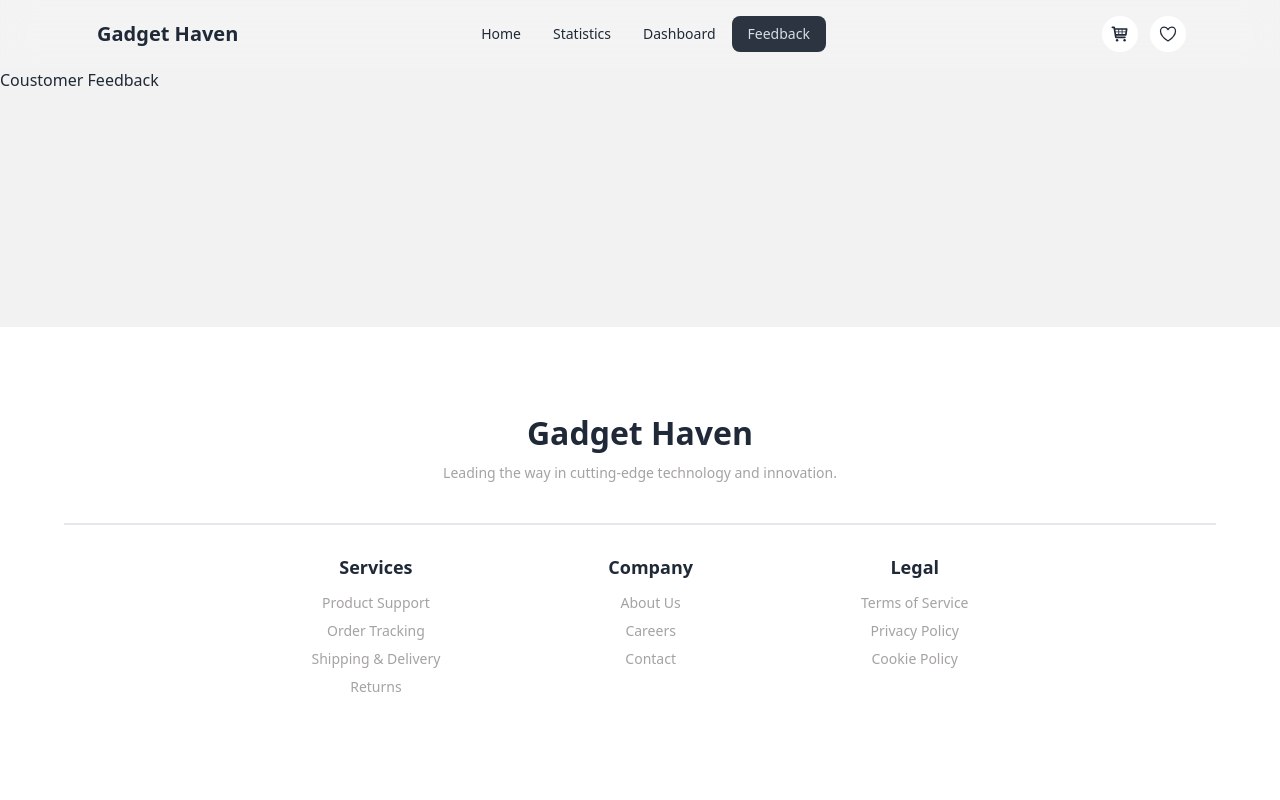
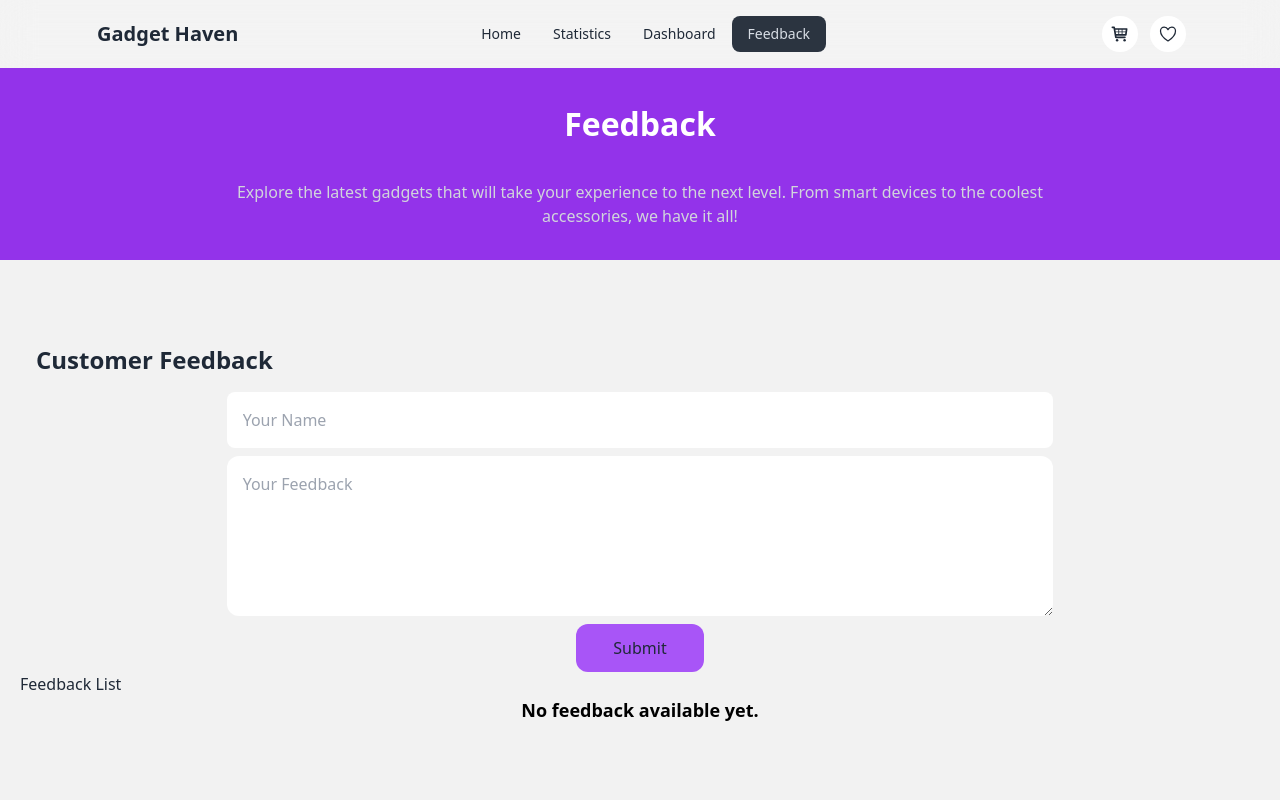
Before and after one commit to programming-hero-web-course-4/b10a8-gadget-heaven-Mehedihasan-99, a React (Vite) app: page /feedback in a window 1280 px wide. Shown: the top 800 px of the page. Built offline with nearby package versions, Linux system fonts and the light colour scheme.

Commit message:
added coustomer feedback

```diff
--- /dev/null
+++ b/src/components/Dashboard/Feedback/Feedback.jsx
@@ -0,0 +1,18 @@
+import React from 'react';
+import FeedbackForm from '../../FeedbackForm/FeedbackForm';
+
+const Feedback = () => {
+    return (
+        <div className='max-w-7xl mx-auto space-y-4 lg:space-y-12 mb-5 md:mb-10 lg:mb-24'>
+            <div className="max-w-7xl mx-auto bg-purple-600 py-8">
+                <div className="w-11/12 md:w-2/3 mx-auto space-y-8 text-center">
+                    <h2 className="text-white text-[32px] font-bold">Feedback</h2>
+                    <p className="text-gray-300">Explore the latest gadgets that will take your experience to the next level. From smart devices to the coolest accessories, we have it all!</p>
+                </div>
+            </div>
+            <FeedbackForm />
+        </div>
+    );
+};
+
+export default Feedback;
--- /dev/null
+++ b/src/components/FeedbackForm/FeedbackForm.jsx
@@ -0,0 +1,58 @@
+import React, { useState } from 'react';
+
+const FeedbackForm = () => {
+    const [feedback, setFeedback] = useState("");
+    const [name, setName] = useState("");
+    const [feedbackList, setFeedbackList] = useState([]);
+
+    // Feedback submission function
+    const handleSubmit = (e) => {
+        e.preventDefault();
+
+        if (feedback && name) {
+            const newFeedback = { id: Date.now(), name, feedback };
+            setFeedbackList([...feedbackList, newFeedback]);
+            setFeedback("");
+            setName("");
+        }
+    };
+
+    return (
+        <div className='p-5'>
+            <h2 className="p-4 text-2xl font-bold">Customer Feedback</h2>
+
+            <form onSubmit={handleSubmit} className='flex flex-col gap-2 w-full md:w-2/3 mx-auto '>
+                <input
+                    type="text"
+                    placeholder="Your Name"
+                    value={name}
+                    onChange={(e) => setName(e.target.value)}
+                    className='p-4 rounded-lg'
+                />
+                <textarea
+                    placeholder="Your Feedback"
+                    value={feedback}
+                    onChange={(e) => setFeedback(e.target.value)}
+                    className='p-4 rounded-xl  h-40'
+                />
+                <button type="submit" className='py-3 w-32 mx-auto rounded-xl bg-purple-500'>Submit</button>
+            </form>
+
+            <h3>Feedback List</h3>
+            {feedbackList.length > 0 ? (
+                <ul className='md:px-10 lg:px-20'>
+                    {feedbackList.map((item) => (
+                        <li key={item.id} className='mb-4 p-3 border text-center rounded-xl bg-white'>
+                            <strong>{item.name}</strong>
+                            <p>{item.feedback}</p>
+                        </li>
+                    ))}
+                </ul>
+            ) : (
+                <p className='text-black text-lg font-semibold'>No feedback available yet.</p>
+            )}
+        </div>
+    );
+}
+
+export default FeedbackForm;
--- a/src/main.jsx
+++ b/src/main.jsx
@@ -10,6 +10,7 @@ import Dashboard from './components/Dashboard/Dashboard.jsx'
 import { ToastContainer } from 'react-toastify';
 import 'react-toastify/dist/ReactToastify.css';
 import Statistics from './components/Statistics/Statistics.jsx'
+import Feedback from './components/Dashboard/Feedback/Feedback.jsx'
 
 const router = createBrowserRouter([
   {
@@ -39,7 +40,7 @@ const router = createBrowserRouter([
       },
       {
         path: '/feedback',
-        element: <h2>Coustomer Feedback</h2>,
+        element: <Feedback/>,
       },
     ]
   },
```
